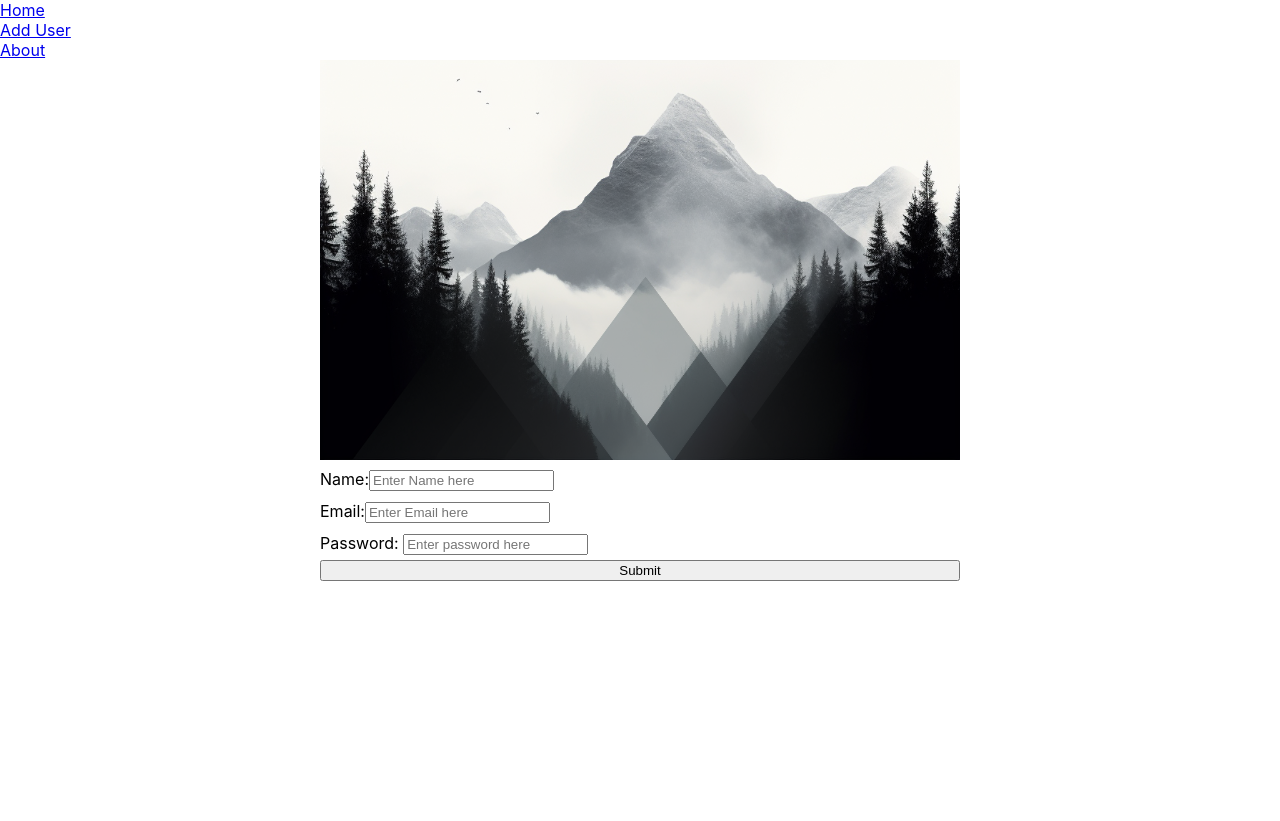
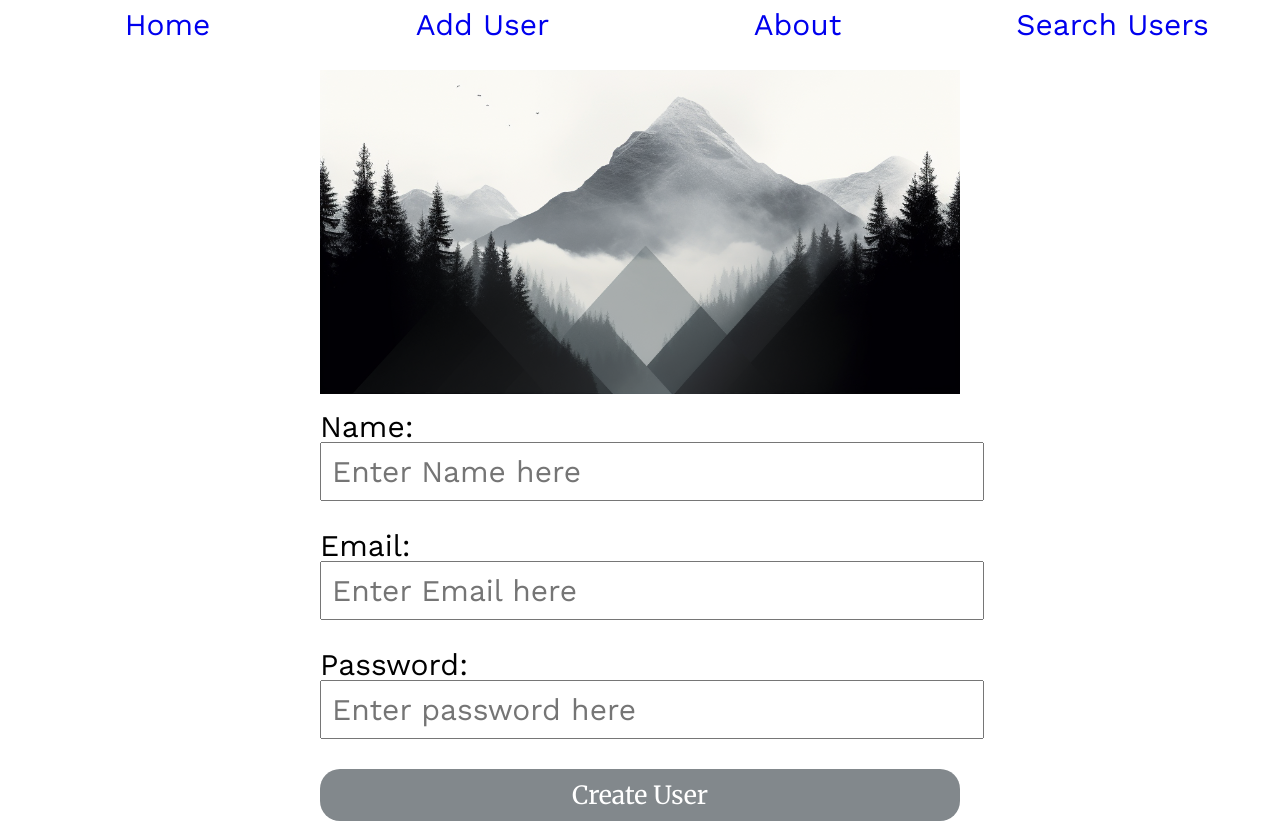
Before and after one commit to zxtm89j1/crud-app-front-end, a React (Create React App) app: page /adduser in a window 1280 px wide. Before the commit the page ends 800 px from the top, so only its background shows below. Built offline with nearby package versions, Linux system fonts and the light colour scheme.

Commit message:
added the homepage!

```diff
--- a/public/index.html
+++ b/public/index.html
@@ -10,6 +10,12 @@
       content="Web site created using create-react-app"
     />
     <link rel="apple-touch-icon" href="%PUBLIC_URL%/logo192.png" />
+    <link rel="preconnect" href="https://fonts.googleapis.com" />
+    <link rel="preconnect" href="https://fonts.gstatic.com" crossorigin />
+    <link
+      href="https://fonts.googleapis.com/css2?family=Merriweather:ital,wght@0,300;0,400;0,700;0,900;1,300;1,400;1,700;1,900&family=Work+Sans:ital,wght@0,100;0,200;0,300;0,400;0,500;0,600;0,700;0,800;0,900;1,100;1,200;1,300;1,400;1,500;1,600;1,700;1,900&display=swap"
+      rel="stylesheet"
+    />
     <!--
       manifest.json provides metadata used when your web app is installed on a
       user's mobile device or desktop. See https://developers.google.com/web/fundamentals/web-app-manifest/
--- a/src/App.js
+++ b/src/App.js
@@ -2,7 +2,9 @@ import { BrowserRouter as Router, Route, Routes } from "react-router-dom";
 import Navbar from "./components/Navbar";
 import Home from "./components/Home";
 import About from "./components/About";
+import SearchUser from "./components/SearchUser";
 import AddUser from "./components/AddUser";
+import "./components/css/All.css";
 
 function App() {
   return (
@@ -12,6 +14,7 @@ function App() {
         <Route path="/" element={<Home />} />
         <Route path="/about" element={<About />} />
         <Route path="/adduser" element={<AddUser />} />
+        <Route path="/search" element={<SearchUser />} />
       </Routes>
     </Router>
   );
--- /dev/null
+++ b/src/components/AccountItem.js
@@ -0,0 +1,11 @@
+const AccountItem = ({ account }) => {
+  return (
+    <div>
+      <div>{account.name}</div>
+      <div>{account.email}</div>
+      <div>{account.password}</div>
+    </div>
+  );
+};
+
+export default AccountItem;
--- a/src/components/AddUser.js
+++ b/src/components/AddUser.js
@@ -97,7 +97,7 @@ const AddUser = () => {
             value={formData.password}
           />
         </div>
-        <button type="submit">Submit</button>
+        <button type="submit">Create User</button>
       </form>
     </div>
   );
--- a/src/components/Home.js
+++ b/src/components/Home.js
@@ -1,7 +1,55 @@
+import { useState, useEffect } from "react";
+import axios from "axios";
+import LoadingScreen from "react-loading-screen";
+import loadingGif from "./images/loading.gif";
+import AccountItem from "./AccountItem";
+
 const Home = () => {
-    return (
-        <div>This is a homepage!</div>
-     );
-}
+  const [data, setData] = useState(null);
+  const [isLoading, setIsLoading] = useState(true);
+
+  useEffect(() => {
+    const fetchData = async () => {
+      try {
+        const response = await axios.get("http://localhost:3000/");
+        setData(response.data);
+        setIsLoading(false);
+
+        // Do something with the response data if needed
+      } catch (error) {
+        console.error("Error fetching data:", error);
+      }
+    };
+
+    if (isLoading) {
+      fetchData();
+    }
+  }, [isLoading]); // Empty dependency array means this effect runs only once when the component mounts
+
+  return (
+    <div>
+      <LoadingScreen
+        loading={data ? false : true}
+        bgColor="#f1f1f1"
+        spinnerColor="#9ee5f8"
+        textColor="#676767"
+        logoSrc={loadingGif}
+        text="Fetching data..."
+      >
+        {" "}
+      </LoadingScreen>
+
+      <div className="account_item_container">
+        {data !== null ? (
+          data.map((account) => (
+            <AccountItem key={account.id} account={account} />
+          ))
+        ) : (
+          <p>Data is still loading...</p>
+        )}
+      </div>
+    </div>
+  );
+};
 
 export default Home;
--- a/src/components/Navbar.js
+++ b/src/components/Navbar.js
@@ -1,13 +1,18 @@
 import { Link } from "react-router-dom";
+import "./css/Navbar.css";
 
 const Navbar = () => {
-    return (
-        <div>
-            <div><Link to="/">Home</Link></div>
-            <div><Link to="/adduser">Add User</Link></div>
-            <div><Link to="/about">About</Link></div>
-        </div>
-     );
-}
+  return (
+    <div className="main_link_div">
+      <Link to="/">Home</Link>
+
+      <Link to="/adduser">Add User</Link>
+
+      <Link to="/about">About</Link>
+
+      <Link to="/search">Search Users</Link>
+    </div>
+  );
+};
 
 export default Navbar;
--- /dev/null
+++ b/src/components/SearchUser.js
@@ -0,0 +1,10 @@
+const SearchUser = () => {
+  return (
+    <div>
+      <div>This is the search User Page!</div>
+      <div>Second paragraph sample!</div>
+    </div>
+  );
+};
+
+export default SearchUser;
--- a/src/components/css/AddUser.css
+++ b/src/components/css/AddUser.css
@@ -11,8 +11,8 @@
 }
 
 .row {
-    margin-bottom: 5px;
-    margin-top: 5px;
+    margin-bottom: 15px;
+    margin-top: 15px;
 }
 
 img {
@@ -21,14 +21,62 @@ img {
     /* border: 2px solid red; */
 }
 
+/* img:hover {
+    transform: scale(1.5);
+} */
+
 .image_container {
-    /* border: 2px solid pink */
-}
-
-form {
+    /* Add dimensions to the container */
+    width: 100%;
+    /* Change to your desired width */
+    height: 100%;
+    /* Change to your desired height */
+    overflow: hidden;
+    /* Hide overflowing content */
 
 }
 
+.image_container img {
+    object-fit: cover;
+    transition: transform 0.8s;
+    width: 100%;
+    /* Ensure the image width fills the container */
+    height: 100%;
+    /* Ensure the image height fills the container */
+}
+
+.image_container:hover img {
+    transform: scale(1.5);
+}
+
+input {
+    width: 100%;
+    font-family: 'Work Sans', sans-serif;
+    font-size: 30px;
+    padding: 10px;
+}
+
+button {
+    width: 100%;
+    background-color: #82888c;
+    border: none;
+    padding: 10px;
+    font-size: 25px;
+    font-family: 'Merriweather', serif;
+    color: white;
+    border-radius: 20px;
+    margin-top: 15px;
+    cursor: pointer;
+}
+
+button:active {
+    background-color: #a4a8aa;
+}
+
+.row > label {
+    font-family: 'Work Sans', sans-serif;
+    font-size: 30px;
+}
 /* .image_container {
     display: flex;
     align-items: center;
--- /dev/null
+++ b/src/components/css/All.css
@@ -0,0 +1,135 @@
+/* http://meyerweb.com/eric/tools/css/reset/
+   v2.0 | 20110126
+   License: none (public domain)
+*/
+
+html,
+body,
+div,
+span,
+applet,
+object,
+iframe,
+h1,
+h2,
+h3,
+h4,
+h5,
+h6,
+p,
+blockquote,
+pre,
+a,
+abbr,
+acronym,
+address,
+big,
+cite,
+code,
+del,
+dfn,
+em,
+img,
+ins,
+kbd,
+q,
+s,
+samp,
+small,
+strike,
+strong,
+sub,
+sup,
+tt,
+var,
+b,
+u,
+i,
+center,
+dl,
+dt,
+dd,
+ol,
+ul,
+li,
+fieldset,
+form,
+label,
+legend,
+table,
+caption,
+tbody,
+tfoot,
+thead,
+tr,
+th,
+td,
+article,
+aside,
+canvas,
+details,
+embed,
+figure,
+figcaption,
+footer,
+header,
+hgroup,
+menu,
+nav,
+output,
+ruby,
+section,
+summary,
+time,
+mark,
+audio,
+video {
+    margin: 0;
+    padding: 0;
+    border: 0;
+    font-size: 100%;
+    font: inherit;
+    vertical-align: baseline;
+}
+
+/* HTML5 display-role reset for older browsers */
+article,
+aside,
+details,
+figcaption,
+figure,
+footer,
+header,
+hgroup,
+menu,
+nav,
+section {
+    display: block;
+}
+
+body {
+    line-height: 1;
+}
+
+ol,
+ul {
+    list-style: none;
+}
+
+blockquote,
+q {
+    quotes: none;
+}
+
+blockquote:before,
+blockquote:after,
+q:before,
+q:after {
+    content: '';
+    content: none;
+}
+
+table {
+    border-collapse: collapse;
+    border-spacing: 0;
+}
--- /dev/null
+++ b/src/components/css/Navbar.css
@@ -0,0 +1,23 @@
+a {
+    text-decoration: none;
+    width: 100%;
+    display: flex;
+    justify-content: center;
+}
+
+
+
+a:hover {
+    color: white;
+    background-color: #82888c;
+}
+
+.main_link_div {
+    display: flex;
+    justify-content: space-evenly;
+    margin-bottom: 20px;
+    font-family: 'Work Sans', sans-serif;
+    padding: 10px;
+    font-size: 30px;
+    color: black;
+}
```
Also changed, not shown: src/components/User.js (added, +12 -0 lines), src/components/images/loading.gif (added).
